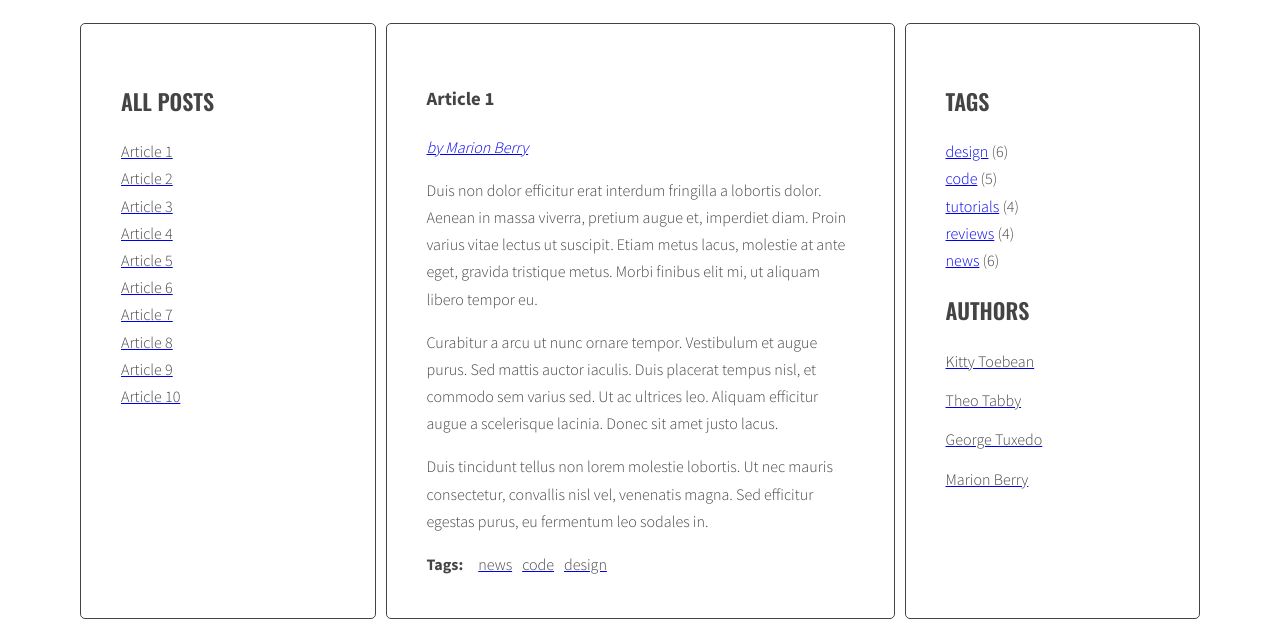
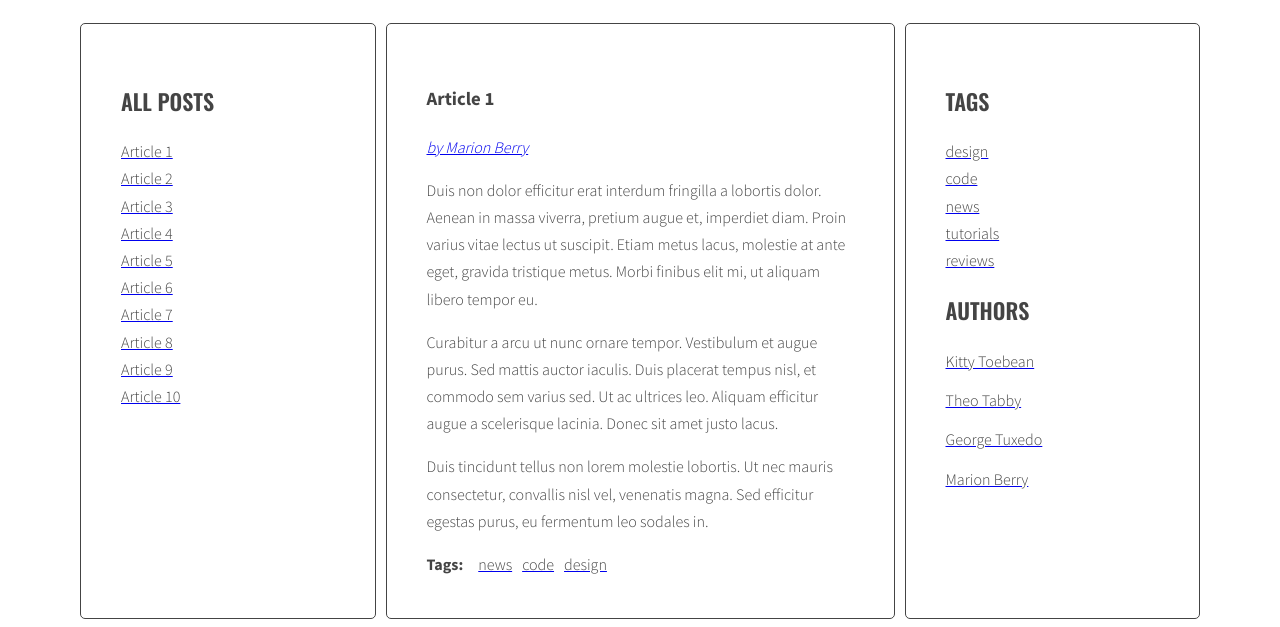
Before and after one commit to GabrielaDun/javascript-blog, a website: page index.html in a window 1280 px wide. Shown: the part 220-847 px from the top of the page. Drawn offline with nearby package versions, Linux system fonts and the light colour scheme.

Commit message:
Show the list of tags in the right column

```diff
--- a/index.html
+++ b/index.html
@@ -163,11 +163,6 @@
                 <aside class="sidebar">
                     <h2 class="section-title">Tags</h2>
                     <ul class="list tags">
-                        <li><a href="#">design</a> <span>(6)</span></li>
-                        <li><a href="#">code</a> <span>(5)</span></li>
-                        <li><a href="#">tutorials</a> <span>(4)</span></li>
-                        <li><a href="#">reviews</a> <span>(4)</span></li>
-                        <li><a href="#">news</a> <span>(6)</span></li>
                     </ul>
                     <h2 class="section-title">Authors</h2>
                         <ul class="list authors">
--- a/js/script.js
+++ b/js/script.js
@@ -4,7 +4,8 @@
   optTitleSelector = '.post-title',
   optTitleListSelector = '.titles',
   optArticleTagsSelector = '.post-tags .list', /* lista tagow*/
-  optAuthorSelector = '.post-author';
+  optAuthorSelector = '.post-author',
+  optTagsListSelector = '.tags.list';
 
 
 const titleClickHandler = function(event){
@@ -88,18 +89,15 @@ const generateTitleLinks = function (customSelector = ''){
 }
 generateTitleLinks();
 
-
-
 /* Adding tags to articles */
 
-
-
 const generateTags = function(){
+  /* [NEW] create a new variable allTags with an empty array */
+  let allTags = [];
   /* find all articles */
   const articles = document.querySelectorAll(optArticleSelector);
   /* START LOOP: for every article: */
   for(let article of articles){
-
     /* find tags wrapper */
     let tagWrapp = article.querySelector(optArticleTagsSelector);
     /* make html variable with empty string */
@@ -115,13 +113,22 @@ const generateTags = function(){
         const linkHTML = '<li><a href="#tag-' + tag + '"><span>' + tag + '</span></a></li>';
       /* add generated code to html variable */
       tagWrapp.insertAdjacentHTML("afterbegin",linkHTML)
+      /* [NEW] check if this link is NOT already in allTags */
+      if(allTags.indexOf(linkHTML) == -1){
+      /* [NEW] add generated code to allTags array */
+      allTags.push(linkHTML);
       }
     /* END LOOP: for each tag */
+      }
     /* insert HTML of all the links into the tags wrapper */
   }
   /* END LOOP: for every article: */
+   /* [NEW] find list of tags in right column */
+   const tagList = document.querySelector(optTagsListSelector);
+
+   /* [NEW] add html from allTags to tagList */
+   tagList.innerHTML = allTags.join(' ');
 }
-
 
 /* Adding an event after clicking a tag*/
 generateTags();
@@ -175,22 +182,7 @@ const addClickListenersToTags = function(){
 addClickListenersToTags();
 
 
-
-
-
-
-
-
-
-
-
-
-/* [DOOONE!!! Adding authors to articles */
-
-
-
-
-
+/* [DONE Adding authors to articles */
 
 
 const generateAuthor = function(){
@@ -219,11 +211,7 @@ const generateAuthor = function(){
 }
 generateAuthor();
 
-
-
 /* Adding an event after clicking a tag */
-
-/* [IN PROGREDSS] */
 
 const authorClickHandler = function (event){
   /* [DONE] prevent default action for this event */
@@ -274,4 +262,6 @@ const addClickListenersToAuthor = function(){
 }
 addClickListenersToAuthor();
 
+
+
 }
```
